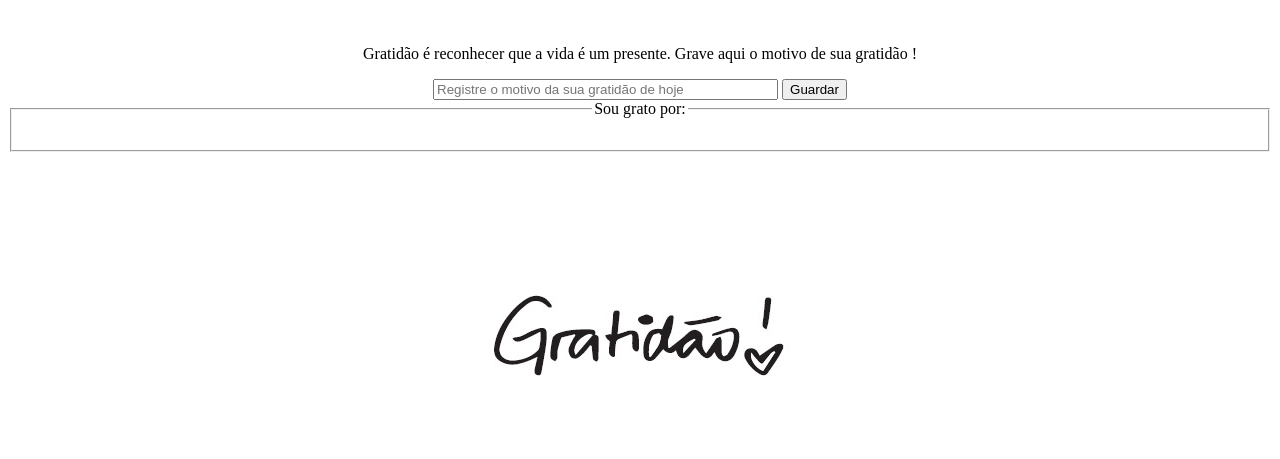
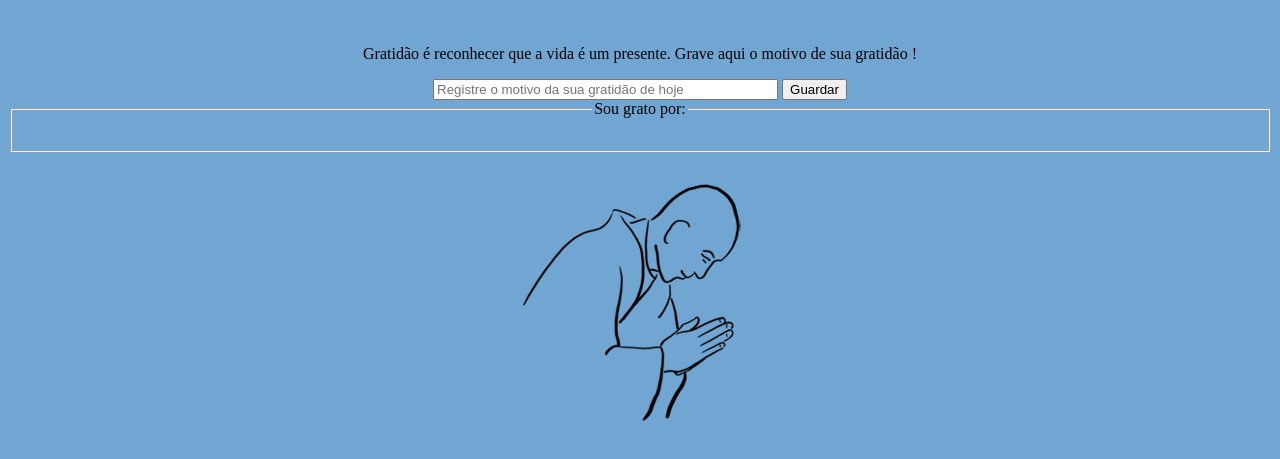
Before and after one commit to victor-ferraz7/projeto-gratidao, a plain HTML site: page index.html in a window 1280 px wide. Shown: the part 209-668 px from the top of the page. Drawn offline with Linux system fonts and the light colour scheme.

Commit message:
Img modificada Background alterado

```diff
--- a/estilo.css
+++ b/estilo.css
@@ -1,6 +1,6 @@
 /* ------------------------------------------ Body -------------------------------------------------------*/
 @import url('https://fonts.googleapis.com/css?family=Dancing+Script');
-body{text-align: center}
+body{text-align: center; background-color: #71a6d2;}
 
 
 /* ------------------------------------------ Cabeçalho ------------------------------------------------------*/
--- a/index.html
+++ b/index.html
@@ -57,7 +57,7 @@
 
             </div>
 
-            <img src="./img/grtd.jpg" alt="">
+            <img src="./img/reverencia.png" alt="">
 
         </div>
 
```
Also changed, not shown: img/grtd.jpg (deleted), img/reverencia.png (added).
